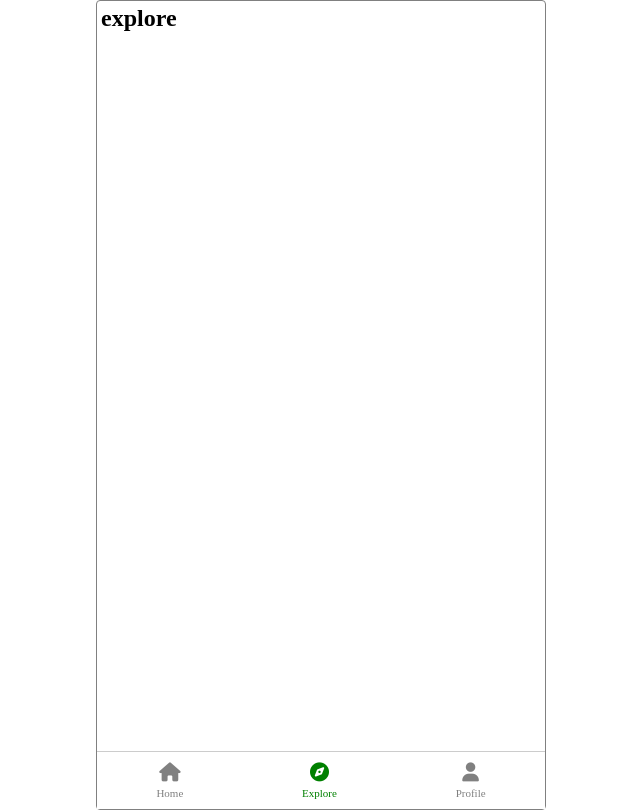
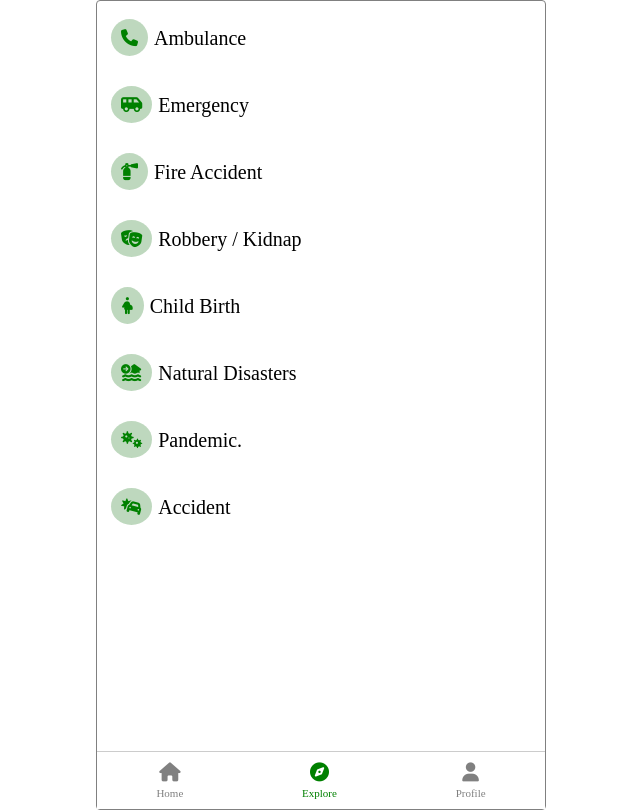
Before and after one commit to oladips772/QED--Quick-Emergency-Dispatch-, a website: page index.html in a window 1280 px wide. Both pictures are taken after a click on the element "Explore". Shown: the whole page, without its empty margins (319-959 px from the left). Drawn offline with Linux system fonts and the light colour scheme.

Commit message:
done with explore ui

```diff
--- a/index.html
+++ b/index.html
@@ -122,8 +122,38 @@
       </div>
 
       <div class="explore" id="explore">
-        <h1>explore</h1>
+        <div class="explore_item">
+          <i class="fa-solid fa-phone"></i>
+          <span>Ambulance</span>
+        </div>
+        <div class="explore_item">
+          <i class="fa-solid fa-van-shuttle"></i>
+          <span>Emergency</span>
+        </div>
+        <div class="explore_item">
+          <i class="fa-solid fa-fire-extinguisher"></i>
+          <span>Fire Accident</span>
+        </div>
+        <div class="explore_item">
+          <i class="fa-solid fa-masks-theater"></i> <span>Robbery / Kidnap</span>
+        </div>
+        <div class="explore_item">
+          <i class="fa-solid fa-person-pregnant"></i>
+          <span>Child Birth</span>
+        </div>
+        <div class="explore_item">
+          <i class="fa-solid fa-house-flood-water-circle-arrow-right"></i>
+          <span>Natural Disasters</span>
+        </div>
+        <div class="explore_item">
+          <i class="fa-solid fa-viruses"></i> <span>Pandemic.</span>
+        </div>
+        <div class="explore_item">
+          <i class="fa-solid fa-car-burst"></i>
+          <span>Accident</span>
+        </div>
       </div>
+
       <div class="profile" id="profile">
         <h1>profile</h1>
       </div>
--- a/style.css
+++ b/style.css
@@ -96,6 +96,8 @@ section .action_container {
 .explore {
   height: 100vh;
   overflow-y: scroll;
+  display: flex;
+  flex-direction: column;
 }
 
 .profile {
@@ -140,6 +142,35 @@ footer h4 {
   cursor: pointer;
 }
 
+.explore .explore_item {
+  padding: 5px;
+  margin: 6px 5px;
+  cursor: pointer;
+  height: 45px;
+  width: 100%;
+  border-radius: 4px;
+  display: flex;
+  align-items: center;
+}
+
+.explore_item:hover {
+  background-color: rgba(102, 164, 102, 0.423);
+}
+
+.explore .explore_item i {
+  margin-right: 6px;
+  font-size: 17px;
+  margin-bottom: 3px;
+  color: green;
+  padding: 10px;
+  border-radius: 50%;
+  background-color: rgba(102, 164, 102, 0.423);
+}
+
+.explore_item span {
+  font-size: 20px;
+}
+
 footer div {
   cursor: pointer;
   display: flex;
```
